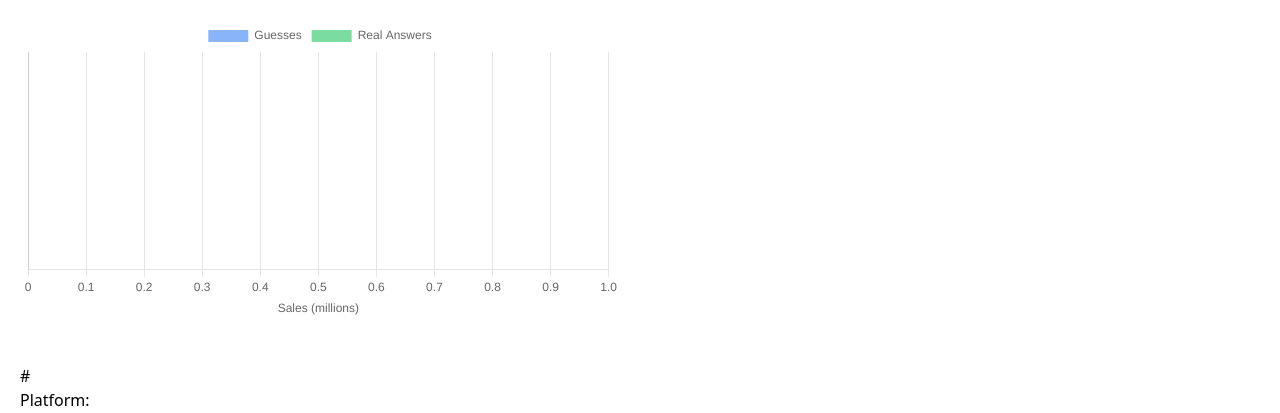
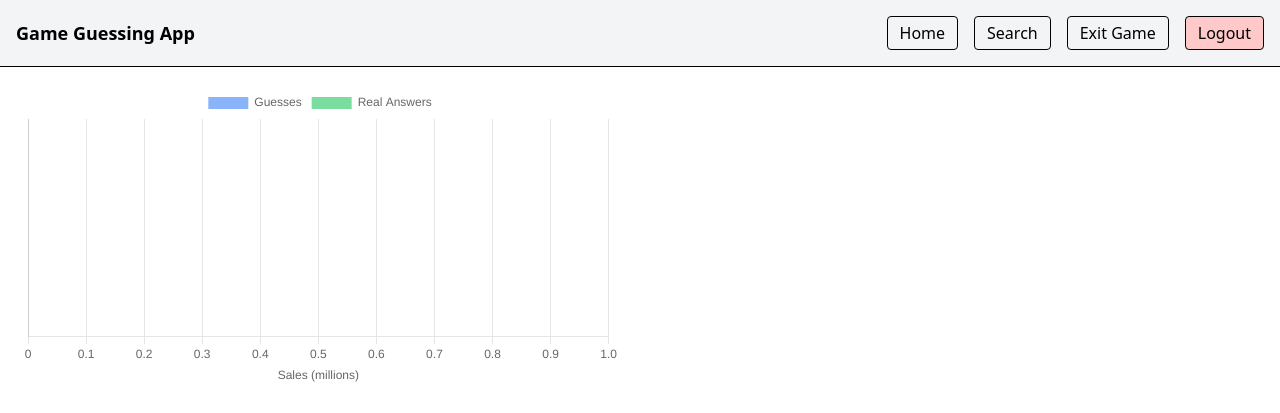
Before and after one commit to rlin49/trois_rickyl49_ethans201_hannahg61_tudorg-, a Flask app: template app/templates/game.html in a window 1280 px wide. Shown: the top 413 px of the page. Run offline with Flask 3, Linux system fonts and the light colour scheme; the template is opened without the code that fills it, so the values that code supplies are empty.

Commit message:
Update game.html

```diff
--- a/app/templates/game.html
+++ b/app/templates/game.html
@@ -1,10 +1,40 @@
 <script src="https://cdnjs.cloudflare.com/ajax/libs/Chart.js/4.5.0/chart.umd.min.js" integrity="sha512-Y51n9mtKTVBh3Jbx5pZSJNDDMyY+yGe77DGtBPzRlgsf/YLCh13kSZ3JmfHGzYFCmOndraf0sQgfM654b7dJ3w==" crossorigin="anonymous" referrerpolicy="no-referrer"></script>
 <script src="https://cdn.jsdelivr.net/npm/@tailwindcss/browser@4"></script>
 
+<!-- NAVBAR -->
+<nav class="w-full flex items-center justify-between p-4 border-b bg-gray-100">
+
+  <div class="font-bold text-lg">
+    Game Guessing App
+  </div>
+
+  <div class="flex gap-4 items-center">
+
+    <a href="/homepage" class="px-3 py-1 border rounded hover:bg-gray-200">
+      Home
+    </a>
+
+    <a href="/search" class="px-3 py-1 border rounded hover:bg-gray-200">
+      Search
+    </a>
+
+    <a href="/game" class="px-3 py-1 border rounded hover:bg-gray-200">
+      Exit Game
+    </a>
+
+    <a href="/logout" class="px-3 py-1 border rounded bg-red-200 hover:bg-red-300">
+      Logout
+    </a>
+
+  </div>
+</nav>
+
+<!-- CHART -->
 <div class="w-[50%] p-5">
   <canvas id="chart"></canvas>
 </div>
 
+<!-- GAME INFO -->
 <div class="w-full pl-5 pr-5">
 <br>
 <b>{{ game_name }}</b> #{{ rank }}
@@ -24,6 +54,7 @@ Description: {{ description | safe }}
 <br><br>
 </div>
 
+<!-- FORM -->
 <form action="/game" method="POST" class="pl-5">
   How many units do you think this game sold? (in millions)
   <input class="border-2 p-1" type="number" name="guessed_sales" min="0" max="1000000" step="any">
@@ -36,6 +67,7 @@ Description: {{ description | safe }}
   <input type="submit" class="border-2 p-1">
 </form>
 
+<!-- CHART SCRIPT -->
 <script>
   const ctx = document.querySelector("#chart");
 
@@ -65,13 +97,8 @@ Description: {{ description | safe }}
     type: 'bar',
     data: data,
     options: {
-      indexAxis: 'y', // makes it horizontal
+      indexAxis: 'y', // horizontal bar chart
       responsive: true,
-      plugins: {
-        legend: {
-          position: 'top'
-        }
-      },
       scales: {
         x: {
           beginAtZero: true,
```
